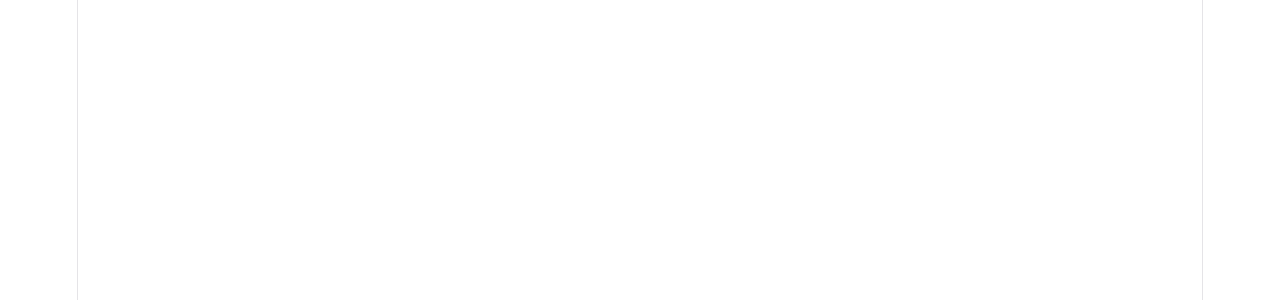
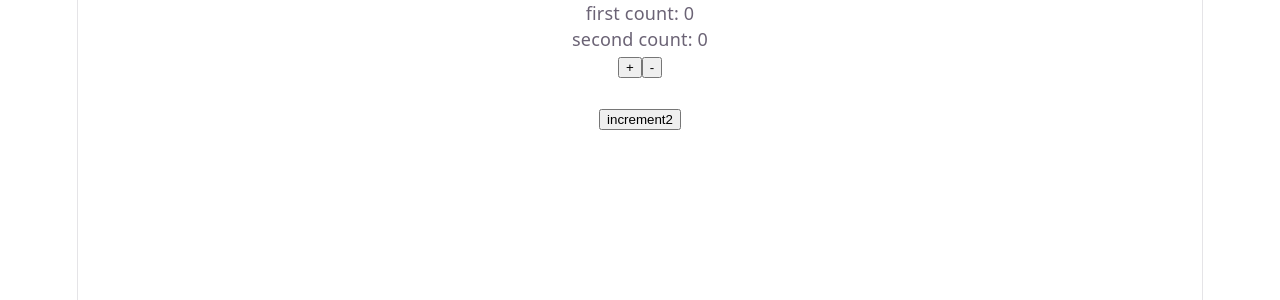
Before and after one commit to Dil-na/REACT, a React (Vite) app: page /callback in a window 1280 px wide. Before the commit this address had no page. Shown: the top 300 px of the page. Built offline with nearby package versions, Linux system fonts and the light colour scheme.

Commit message:
callback

```diff
--- a/src/App.jsx
+++ b/src/App.jsx
@@ -25,6 +25,7 @@
 import UnControlledComp from "./Components/Hooks/useRef/UnControlledComp"
 import WithoutMemoExample from "./Components/Hooks/useMemo/WithoutMemoExample"
 import MemoExample from "./Components/Hooks/useMemo/MemoExample"
+import CallBackExample from "./Components/Hooks/useMemo/callbackexample"
 
 
 
@@ -80,6 +81,7 @@
           <Route path="/uncontrolled" element={<UnControlledComp/>}/>
           <Route path="/withoutmemo" element={<WithoutMemoExample/>}/>
           <Route path="/withmemo" element={<MemoExample/>}/>
+          <Route path="/callback" element={<CallBackExample/>}/>
         </Routes>
       </BrowserRouter>
     </>
--- /dev/null
+++ b/src/Components/Hooks/useMemo/CallBackExample.jsx
@@ -0,0 +1,49 @@
+import React, { useCallback , useMemo, useState } from 'react'
+    const functionCounter = new Set()
+
+const CallBackExample = () => {
+
+
+
+    const [count1,setCount1] = useState (0);
+    const [count2 ,setCount2] = useState (0);
+
+    const increment =()=>{
+        setCount1(count1+1)
+    }
+    const decrement =()=>{
+        setCount2(count2-1)
+    }
+    const increment2 =()=>{
+        setCount2(count2+1)
+    }
+
+    // const increment = useCallback(()=>{
+    // setCount1(count1 +1)
+    // },[count1])
+
+    // const decrement = useCallback(()=>{
+    // setCount1(count1 -1)
+    // },[count1])
+
+    // const increment2 = useCallback(()=>{
+    // setCount2(count2 +1)
+    // },[count2])
+
+functionCounter.add(increment)
+functionCounter.add(decrement)
+functionCounter.add(increment2)
+console.log(functionCounter)
+  return (
+    <div>
+      first count: {count1} <br/>
+      second count: {count2} <br/>
+      <button onClick={increment}>+</button>
+      <button onClick={decrement}>-</button>
+      <br/><br/>
+      <button onClick={increment2}>increment2</button>
+    </div>
+  )
+}
+
+export default CallBackExample
```
